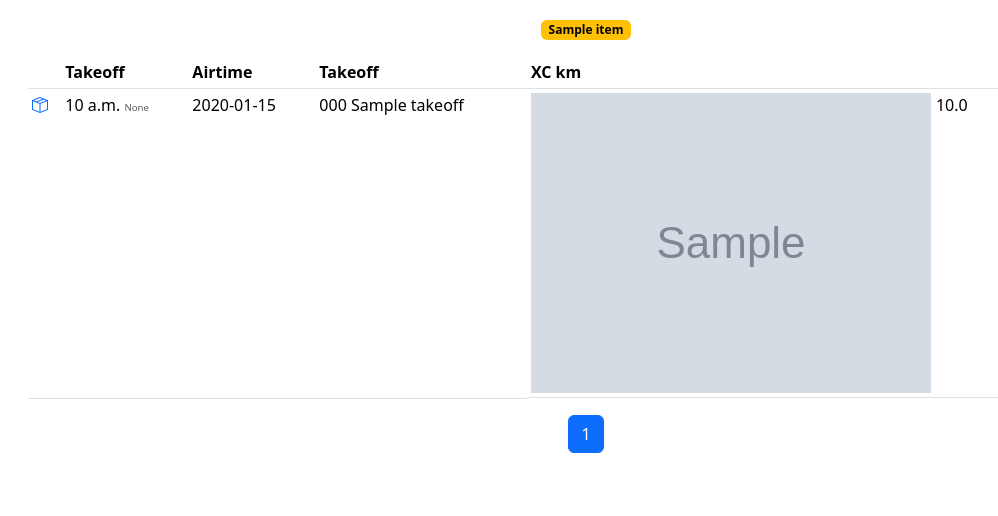
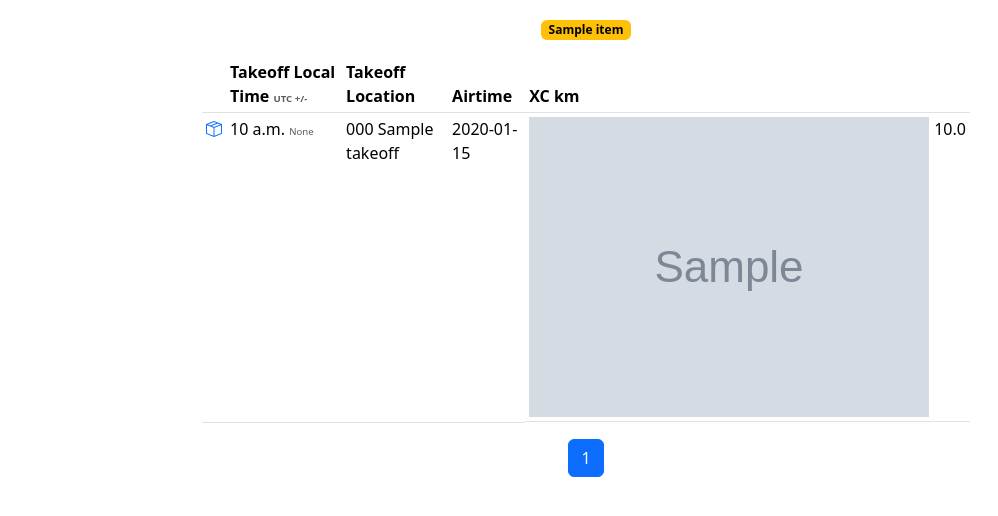
Before and after one commit to adam87328/igc-lens, a Django app: template frontend/templates/frontend/flights_table.html in a window 1280 px wide. Shown: the part 56-572 px from the top of the page, without its empty margins (54-1052 px from the left). Run offline with Django 5.2, Linux system fonts and the light colour scheme; the template is opened without the code that fills it: most values are stand-ins (such as "Sample title", 1, 10 or a date in 2020); grey boxes marked "Sample" are stand-in pictures.

Commit message:
table max width

```diff
--- a/frontend/templates/frontend/flights_table.html
+++ b/frontend/templates/frontend/flights_table.html
@@ -7,21 +7,21 @@
 
 {% block content %}
 <!-- filter div -->
-<div class="container-lg p-3" style="text-align: center;">
+<div class="container-md p-3" style="text-align: center;">
   {% for item in filter_active %}
   <span class="badge text-bg-warning">{{item}}</span>
   {% endfor %}
 </div>
 <!-- table div -->
-<div class="container-lg">
+<div class="container-md">
   {% if flights %}
-  <table class="table table-hover table-sm">
+  <table class="table table-hover table-sm w-100" style="max-width: 768px; margin: 0 auto;">
     <thead>
       <tr>
         <th><!--link icon--></th>
-        <th>Takeoff</th>
+        <th>Takeoff Local Time <small style="font-size: 60%" class="text-muted">UTC +/-</small></th>
+        <th>Takeoff Location</th>
         <th>Airtime</th>
-        <th>Takeoff</th>
         <th>XC km</th>
       </tr>
     </thead>
@@ -32,8 +32,8 @@
           {% with flight.takeoff.datetime_local as lt %}
           <td>{{ lt.time }} <small style="font-size: 60%" class="text-muted">{{ lt.tzinfo }}</small></td>
           {% endwith %}
+          <td>{{ flight.takeoff.country_code|upper }}{%if flight.takeoff.name %} {{ flight.takeoff.name }} {% else %} N/A ({{ flight.takeoff.state }}){% endif %}</td>
           <td>{{ flight.airtime_str }}</td>
-          <td>{{ flight.takeoff.country_code|upper }}{%if flight.takeoff.name %} {{ flight.takeoff.name }} {% else %} N/A ({{ flight.takeoff.state }}){% endif %}</td>
           <td style="display: flex; justify-content: left;">
             <img src="{%static flight.icon_url%}" alt="{{ flight.xcscore.scoringName }}">
             <span style="margin-left: 5px;"></span>{{ flight.xcscore.distance|floatformat:1 }}</span>
@@ -44,6 +44,7 @@
     </tbody>
   </table>
   <!-- Pagination controls -->
+  <div class="m-3">
     <nav aria-label="Page navigation example">
       <ul class="pagination justify-content-center">
           {% for k in page_obj.paginator.page_range %}
@@ -57,6 +58,7 @@
           {% endfor %}
       </ul>
     </nav>
+  </div>
 {% else %}
   <p><i class="bi-cloud-hail"></i> No flights in query.</p>
 {% endif %}
--- a/importer/models.py
+++ b/importer/models.py
@@ -336,7 +336,7 @@ class Takeoff(JSONModel):
         local_time = self.datetime.astimezone(local_zone)
         utc_delta = int(local_time.utcoffset().total_seconds()/3600)
         return {'time': local_time.ctime(),
-                'tzinfo': f"UTC{utc_delta:+d}"}
+                'tzinfo': f"{utc_delta:+d}"} # eg UTC+2
 
     def __str__(self):
         s = f"{str(self.datetime.time())} {self.country_code.upper()} "
@@ -378,7 +378,7 @@ class Landing(JSONModel):
         local_time = self.datetime.astimezone(local_zone)
         utc_delta = int(local_time.utcoffset().total_seconds()/3600)
         return {'time': local_time.ctime(),
-                'tzinfo': f"UTC{utc_delta:+d}"}
+                'tzinfo': f"{utc_delta:+d}"}
 
     def __str__(self):
         s = f"{str(self.datetime.time())}"
```
Also changed, not shown: frontend/views.py (+6 -6 lines). Lines whose indentation alone changed are shown as unchanged.
